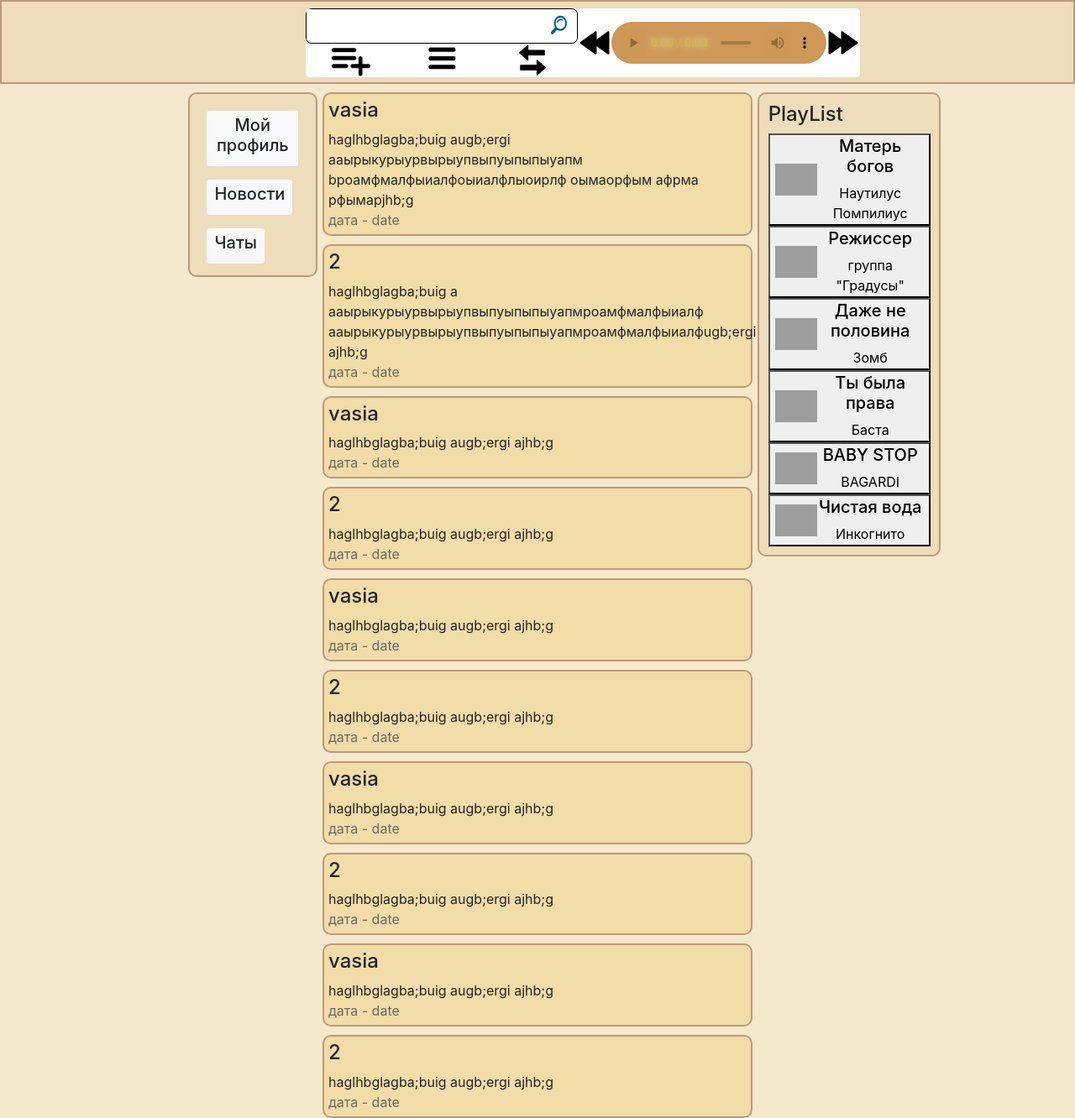
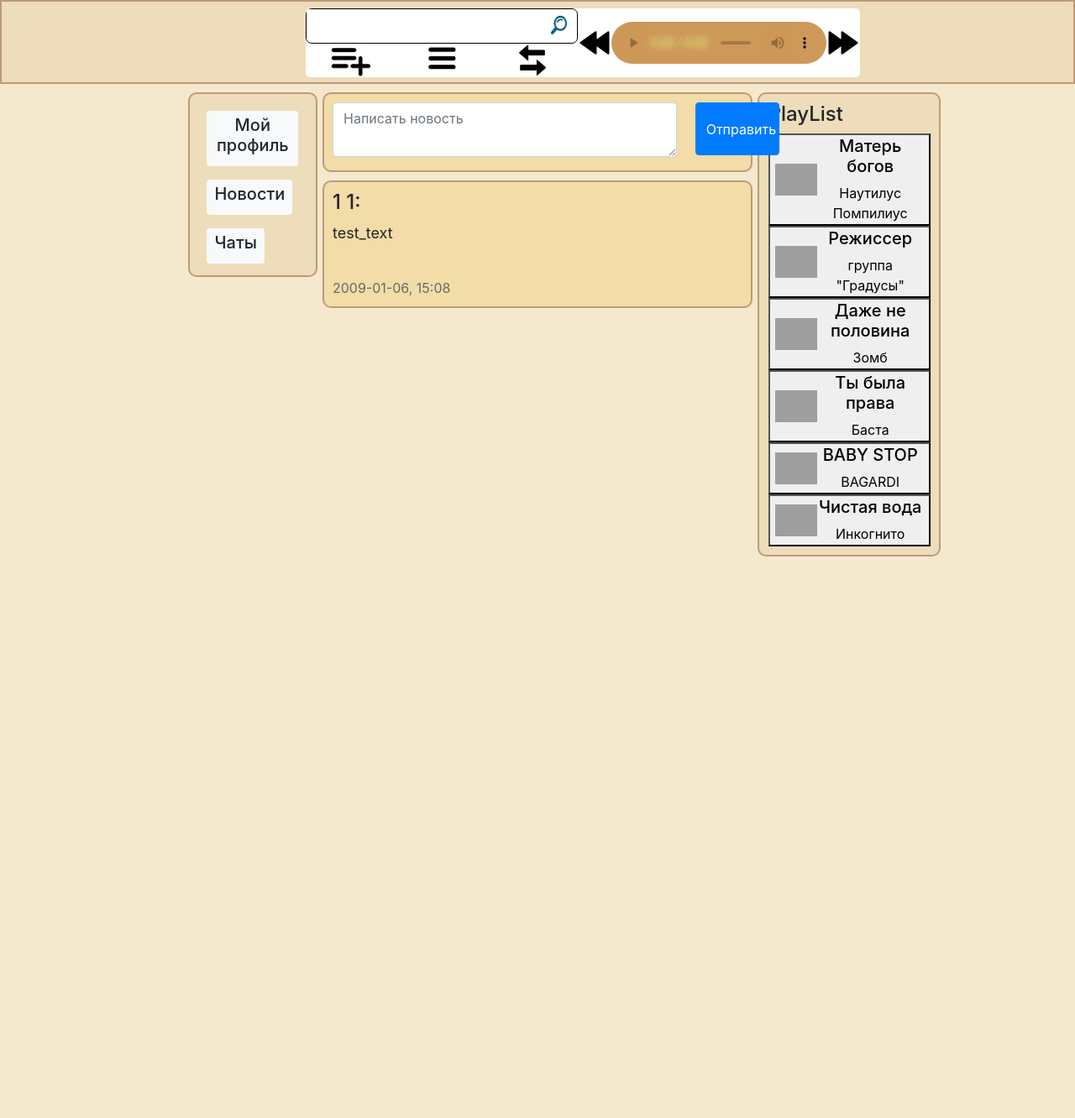
Before and after one commit to Nagib227/social_network, a Flask app: page / in a window 1280 px wide. Shown: the whole page at 84% size. After the commit the page ends 663 px from the top, so only its background shows below. Run offline with Flask 3, Linux system fonts and the light colour scheme; a user stored in the database is signed in; data comes from the database, SQL or seed files in the repository; some libraries are stand-ins or nearby versions; grey boxes are pictures that could not be loaded.

Commit message:
новости работают

```diff
--- a/data/VARIABLES.py
+++ b/data/VARIABLES.py
@@ -2,5 +2,5 @@
 bad_name_elements = [";", ":", '"', "'", "#", "[", "]"]
 ALLOWED_EXTENSIONS = {'png', 'jpg', 'jpeg'}
 
-LOGIN = ""
-PASSWORD = ""
+LOGIN = "89192749146"
+PASSWORD = "pD1782NaHodin%HGH132"
--- a/data/news.py
+++ b/data/news.py
@@ -13,9 +13,8 @@ class News(SqlAlchemyBase, UserMixin, SerializerMixin):
     id = sqlalchemy.Column(sqlalchemy.Integer,
                            primary_key=True, autoincrement=True)
 
-    title = sqlalchemy.Column(sqlalchemy.String)
     text = sqlalchemy.Column(sqlalchemy.String)
 
     creator_id = sqlalchemy.Column(sqlalchemy.Integer,
                                    sqlalchemy.ForeignKey("users.id"))
-    creat_date = sqlalchemy.Column(sqlalchemy.DateTime, default=datetime.datetime.now)
+    creation_date = sqlalchemy.Column(sqlalchemy.DateTime, default=datetime.datetime.now)
--- a/main.py
+++ b/main.py
@@ -146,6 +146,17 @@ def news():
         print(track_info)
         cur_track = track_info[3]
 
+    prenews = db_sess.query(User.name, User.surname, News.text, News.creation_date)\
+        .join(User, User.id == News.creator_id).all()
+
+    ready_news = []
+    for new in prenews:
+        time = ':'.join(str(new[3].time()).split('.')[0].split(':')[:-1])
+        date = str(new[3].date())
+        new = [*new[:-1], f'{date}, {time}']
+        ready_news.append(new)
+    print("jfgvjfg   ", ready_news)
+
     return render_template('news.html', link_logo=url_for('static', filename='img/logo.png'),
                            form_music=form_music,
                            form_actions_playList=form_actions_playList,
@@ -153,11 +164,8 @@ def news():
                            src_music=f'/static/music/wav/{cur_track}.wav',
                            autoplay=autoplay,
                            current_user=current_user,
-                           playList=eval(authorized_user.playList))
-
-@app.route('/chat_1')
-def chat_1():
-    return render_template('chat.html')
+                           playList=eval(authorized_user.playList),
+                           news=ready_news)
 
 
 @app.route('/profile/<int:profile_id>', methods=['GET', 'POST'])
@@ -174,7 +182,7 @@ def profile(profile_id):
     authorized_user = db_sess.query(User).filter(User.id == current_user.id).first()
     profile_user = db_sess.query(User).filter(User.id == profile_id).first()
     profile_news = db_sess.query(News).filter(News.creator_id == profile_id)
-    profile_news = sorted(profile_news, key=lambda x: x.creat_date, reverse=True)
+    profile_news = sorted(profile_news, key=lambda x: x.creation_date, reverse=True)
 
     form_change = FormChangeProfile()
 
--- a/static/css/base.css
+++ b/static/css/base.css
@@ -224,7 +224,7 @@ audio::-webkit-media-controls-current-time-display {
 
 .block_main{
     margin-top: 10px;
-    padding: 5px;
+    padding: 10px;
     background-color: #f2dca7;
     border: 2px solid #BD9A7A;
     border-radius: 10px;
@@ -232,4 +232,5 @@ audio::-webkit-media-controls-current-time-display {
     top: 100px;
     width: 40%;
     left: 30%;
+
 }
--- a/templates/base.html
+++ b/templates/base.html
@@ -13,7 +13,7 @@
     <link href="https://fonts.googleapis.com/css2?family=Source+Sans+Pro:wght@300&family=Ubuntu:ital@1&display=swap" rel="stylesheet">
 
     <link rel="stylesheet" href="/static/css/base.css">
-    <link rel="icon" href="/static/img/icon.png">
+    <link rel="icon" href="/static/img/icon2.png">
 
     {% block links %}{% endblock %}
 
--- a/templates/chat.html
+++ b/templates/chat.html
@@ -11,7 +11,7 @@
         <div class="messages_area"></div>
         <div class="sender">
             <div class="row">
-                <div class="col-10"><textarea class="form-control" placeholder="Написать сообщение" id="floatingTextarea2" style="max-height: 55px"></textarea></div>
+                <div class="col-9"><textarea class="form-control" placeholder="Написать сообщение" id="floatingTextarea2" style="max-height: 55px"></textarea></div>
                 <div class="col-1"><button type="submit" class="btn btn-primary mb-2">Отправить</button></div>
             </div>
         </div>
--- a/templates/news.html
+++ b/templates/news.html
@@ -1,12 +1,17 @@
 {% extends "base.html" %}
 
 {% block content %}
-    {% set news = [{"author": "vasia", "content": "haglhbglagba;buig augb;ergi aаырыкурыурвырыупвыпуыпыпыуапм bроамфмалфыиалфоыиалфлыоирлф оымаорфым афрма рфымарjhb;g"}, {"author": "2", "content": "haglhbglagba;buig a aаырыкурыурвырыупвыпуыпыпыуапмроамфмалфыиалф aаырыкурыурвырыупвыпуыпыпыуапмроамфмалфыиалфugb;ergi ajhb;g"}, {"author": "vasia", "content": "haglhbglagba;buig augb;ergi ajhb;g"}, {"author": "2", "content": "haglhbglagba;buig augb;ergi ajhb;g"}, {"author": "vasia", "content": "haglhbglagba;buig augb;ergi ajhb;g"}, {"author": "2", "content": "haglhbglagba;buig augb;ergi ajhb;g"}, {"author": "vasia", "content": "haglhbglagba;buig augb;ergi ajhb;g"}, {"author": "2", "content": "haglhbglagba;buig augb;ergi ajhb;g"}, {"author": "vasia", "content": "haglhbglagba;buig augb;ergi ajhb;g"}, {"author": "2", "content": "haglhbglagba;buig augb;ergi ajhb;g"}] %}
+    <div class="block_main">
+        <div class="row">
+            <div class="col-10"><textarea class="form-control" placeholder="Написать новость" id="floatingTextarea2" style="min-height: 65px; width: 102%"></textarea></div>
+            <div class="col-1"><button type="submit" class="btn btn-primary mb-2" style="height: 63px; width: 100px">Отправить</button></div>
+        </div>
+    </div>
     {% for item in news %}
         <div class="block_main">
-            <h4>{{item["author"]}}</h4>
-            {{item["content"]}}
-            <br><font color="#696969" size="3">дата - date</font>
+            <h4>{{item[0]}} {{item[1]}}:</h4>
+            <p><font size="4">{{item[2]}}</font></p>
+            <br><font color="#696969" size="3">{{item[3]}}</font>
         </div>
 
     {% endfor %}
```
Also changed, not shown: db/social_network.db.
